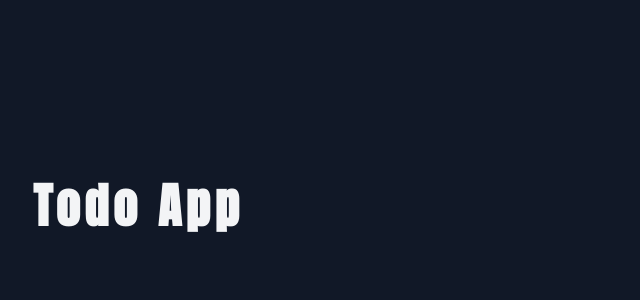
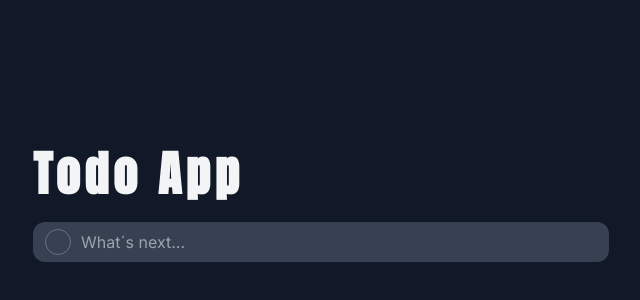
Before and after one commit to AntonioZurano/todo-app, a React (Create React App) app: page / in a window 1280 px wide. Shown: the part 194-494 px from the top of the page, without its empty margins (319-959 px from the left). Built offline with nearby package versions, Linux system fonts and the light colour scheme.

Commit message:
componente TodoInput

```diff
--- a/src/App.js
+++ b/src/App.js
@@ -1,10 +1,12 @@
 import { Title } from "./components/Title";
+import { TodoInput } from "./components/TodoInput";
 
 function App() {
   return (
-    <div className="bg-gray-900 min-h-screen h-full text-gray-100 flex items-center justify-center py-20 px-5">
+    <div className="bg-gray-900 min-h-screen font-inter h-full text-gray-100 flex items-center justify-center py-20 px-5">
       <div className="container flex flex-col max-w-xl">
-        <Title/>
+        <Title />
+        <TodoInput />
       </div>
     </div>
   );
--- /dev/null
+++ b/src/components/TodoInput/TodoInput.jsx
@@ -0,0 +1,17 @@
+const TodoInput = () => {
+    return (
+        <div className="mt-6 relative">
+            <div className="absolute inset-y-0 left 0 pl-3 flex items-center pointer-events-none">
+                <span className="border border-gray-500 border-solid p-3 rounded-full"></span>
+            </div>
+            <input
+                type="text"
+                className="focus:shadow-lg font-inter focus:shadow-blue-800 pl-12 w-full py-2 bg-gray-700 rounded-xl outline-none transition-all duration-300 ease-in-out"
+                placeholder="What´s next...">
+            </input>
+
+        </div>
+    )
+}
+
+export { TodoInput }
--- /dev/null
+++ b/src/components/TodoInput/index.js
@@ -0,0 +1 @@
+export * from './TodoInput'
```
